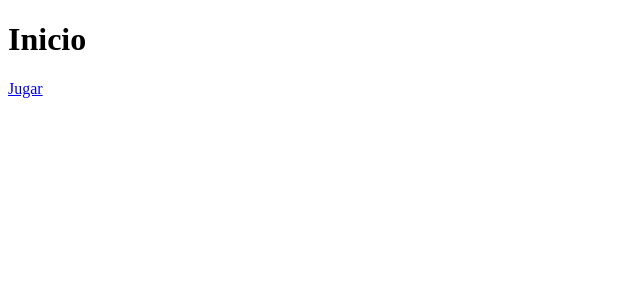
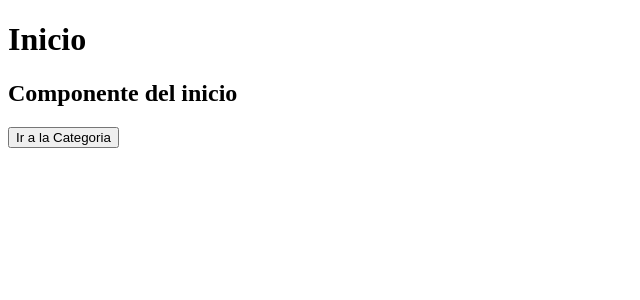
Before and after one commit to ricardo2112/Juego-Usabilidad, a React (Vite) app in the folder ZombieMath/: page / in a window 1280 px wide. Shown: the top 300 px of the page, without its empty margins (0-640 px from the left). Built offline with nearby package versions, Linux system fonts and the light colour scheme.

Commit message:
Components Inicio

```diff
--- /dev/null
+++ b/ZombieMath/src/components/CategoriaComponente.jsx
@@ -0,0 +1,13 @@
+import React from 'react'
+import { Link } from 'react-router-dom';
+
+const CategoriaComponente = () => {
+  return (
+    <div>
+      <h2>Pantalla de Categoría</h2>
+      <Link to="/principal"><button>Ir a la pantalla principal</button></Link>
+    </div>
+  )
+}
+
+export default CategoriaComponente
--- /dev/null
+++ b/ZombieMath/src/components/InicioComponente.jsx
@@ -0,0 +1,12 @@
+import React from 'react'
+
+function InicioComponente({ irCategoria }) {
+    return (
+        <div>
+            <h2>Componente del inicio</h2>
+            <button onClick={irCategoria}>Ir a la Categoria</button>
+        </div>
+    );
+}
+
+export default InicioComponente;
--- a/ZombieMath/src/pages/Inicio.jsx
+++ b/ZombieMath/src/pages/Inicio.jsx
@@ -1,11 +1,24 @@
 import React from 'react'
-import { Link } from 'react-router-dom';
+import { useState } from 'react';
+import CategoriaComponente from '../components/CategoriaComponente.jsx';
+import InicioComponente from '../components/InicioComponente.jsx';
 
 const Inicio = () => {
+
+    const [mostrarInicio, setMostrarInicio] = useState(true);
+
+    const irCategoria = () => {
+        setMostrarInicio(false);
+    }
+
   return (
     <div>
         <h1>Inicio</h1>
-        <Link to={'/principal'}>Jugar</Link>
+        {mostrarInicio ? (
+            <InicioComponente irCategoria={irCategoria} />
+        ): (
+            <CategoriaComponente/>
+        )}
     </div>
   );
 }
```
Also changed, not shown: 1 other file (tests, documents, lock files or other folders).
